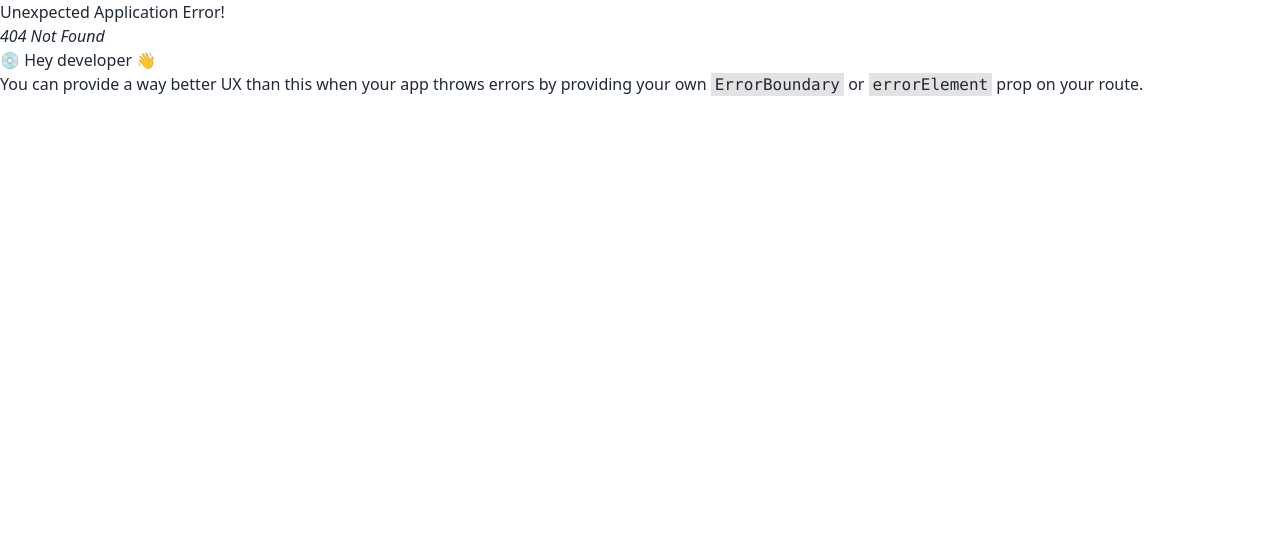
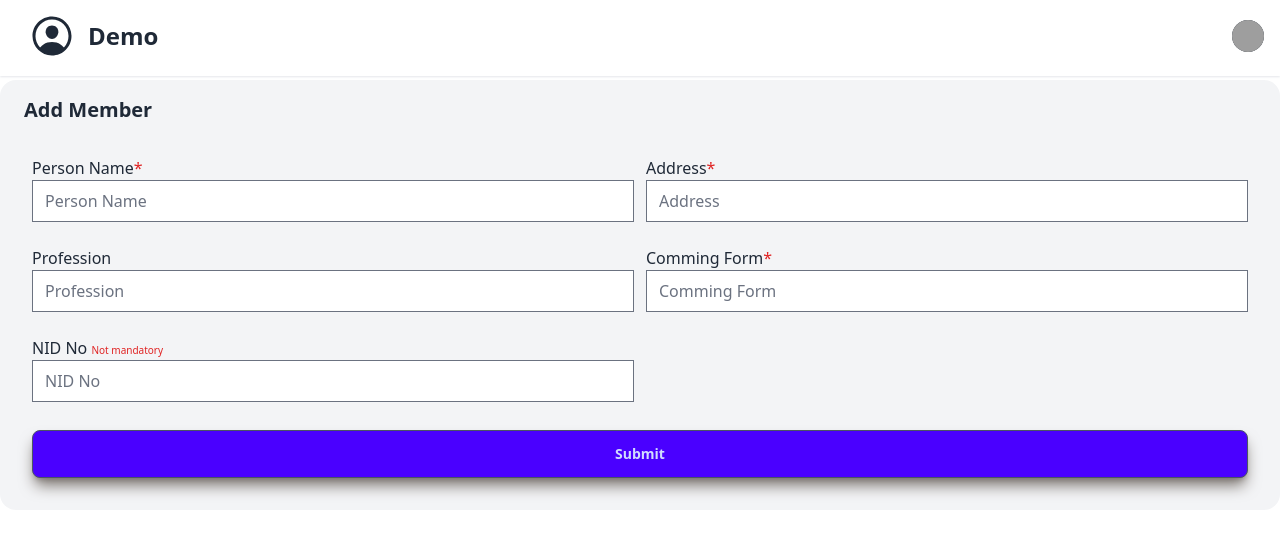
Before and after one commit to mdnasimnirob/mess-management-front-end, a React (Vite) app: page /addMember in a window 1280 px wide. Before the commit this address had no page. Shown: the top 542 px of the page. Built offline with nearby package versions, Linux system fonts and the light colour scheme; grey boxes are pictures that could not be loaded.

Commit message:
add member

```diff
--- a/package.json
+++ b/package.json
@@ -15,6 +15,7 @@
     "match-sorter": "^8.0.0",
     "react": "^19.0.0",
     "react-dom": "^19.0.0",
+    "react-hook-form": "^7.54.2",
     "react-icons": "^5.5.0",
     "react-router-dom": "^7.1.5",
     "sort-by": "^1.2.0"
--- a/src/component/Sidebar.jsx
+++ b/src/component/Sidebar.jsx
@@ -5,7 +5,7 @@ const Sidebar = () => {
 
 
         <div>
-            <div className="fixed top-0 left-0 z-40 w-64 h-screen p-4 overflow-y-auto transition-transform translate-x- bg-white dark:bg-gray-800">
+            <div className=" fixed top-20 left-0  z-40 w-64 h-screen p-4 overflow-y-auto transition-transform translate-x- bg-white dark:bg-gray-800">
                 <h5 id="drawer-navigation-label" className="text-base font-semibold text-gray-500 uppercase dark:text-gray-400">Menu</h5>
                 <button type="button" className="text-gray-400 bg-transparent hover:bg-gray-200 hover:text-gray-900 rounded-lg text-sm p-1.5 absolute top-2.5 end-2.5 inline-flex items-center dark:hover:bg-gray-600 dark:hover:text-white">
                     <svg className="w-5 h-5" fill="currentColor" viewBox="0 0 20 20" xmlns="http://www.w3.org/2000/svg"><path fillRule="evenodd" d="M4.293 4.293a1 1 0 011.414 0L10 8.586l4.293-4.293a1 1 0 111.414 1.414L11.414 10l4.293 4.293a1 1 0 01-1.414 1.414L10 11.414l-4.293 4.293a1 1 0 01-1.414-1.414L8.586 10 4.293 5.707a1 1 0 010-1.414z" clipRule="evenodd"></path></svg>
@@ -13,18 +13,7 @@ const Sidebar = () => {
                 </button>
                 <div className="py-4 overflow-y-auto">
                     <ul className="space-y-2 font-medium">
-                        <li>
 
-
-                            <span className="ms-3">Dashboard</span>
-
-                        </li>
-                        <li>
-
-                            <span className="flex-1 ms-3 whitespace-nowrap">Kanban</span>
-                            <span className="inline-flex items-center justify-center px-2 ms-3 text-sm font-medium text-gray-800 bg-gray-100 rounded-full dark:bg-gray-700 dark:text-gray-300">Pro</span>
-
-                        </li>
                         <li>
                             <a href="#" className="flex items-center p-2 text-gray-900 rounded-lg dark:text-white hover:bg-gray-100 dark:hover:bg-gray-700 group">
                                 <svg className="shrink-0 w-5 h-5 text-gray-500 transition duration-75 dark:text-gray-400 group-hover:text-gray-900 dark:group-hover:text-white" aria-hidden="true" xmlns="http://www.w3.org/2000/svg" fill="currentColor" viewBox="0 0 20 20">
--- a/src/component/TopNavbar.jsx
+++ b/src/component/TopNavbar.jsx
@@ -2,8 +2,9 @@
 import { useEffect, useRef, useState } from "react";
 import { BsPersonFillAdd } from "react-icons/bs";
 import { IoCloseSharp, IoPersonCircleOutline } from "react-icons/io5";
+import { MdOutlineSoupKitchen } from "react-icons/md";
 
-import { RiHome4Fill, RiMenu2Line } from "react-icons/ri";
+import { RiHome4Fill, RiMenu2Line, RiMoneyDollarBoxFill } from "react-icons/ri";
 import { NavLink } from "react-router-dom";
 
 
@@ -34,27 +35,27 @@ const TopNavbar = () => {
     return (
 
 
-        <nav className=" visible lg:hidden md:hidden bg-white border-gray-200 dark:bg-gray-900">
-            <div className="fixed z-40 w-full h-13 bg-white shadow-sm  shadow-gray-200 -translate-y-1 max-w-screen-xl flex flex-wrap items-center justify-between mx-auto p-4">
-                <a className="flex items-center space-x-3 rtl:space-x-reverse">
-                    <button onClick={handleToggleMenu} className=" bg-gray-100 p-2 px-3  ">
+        <nav className="  bg-white border-gray-200 dark:bg-gray-900">
+            <div className=" fixed z-40 w-full h-13 bg-white shadow-sm  shadow-gray-200 -translate-y-1  max-w-screen-xl flex flex-wrap items-center justify-between mx-auto p-4">
+                <div className="flex items-center space-x-3 rtl:space-x-reverse">
+                    <button onClick={handleToggleMenu} className=" bg-gray-100 p-2 px-3 visible lg:hidden md:hidden  ">
                         <RiMenu2Line className="text-3xl text-black hover:text-blue-600" />
                     </button>
                     <NavLink to='/profile'>
                         <IoPersonCircleOutline className="text-5xl" />
                     </NavLink>
                     <span className="self-center text-2xl font-semibold whitespace-nowrap dark:text-white">Demo</span>
-                </a>
-                <div className="flex items-center md:order-2 space-x-3 md:space-x-0 rtl:space-x-reverse">
+                </div>
+                <div className="">
                     <button type="button" className="flex text-sm bg-gray-800 rounded-full md:me-0 focus:ring-4 focus:ring-gray-300 dark:focus:ring-gray-600" id="user-menu-button" aria-expanded="false" data-dropdown-toggle="user-dropdown" data-dropdown-placement="bottom">
                         <span className="sr-only">Open user menu</span>
-                        {/* <img className="w-8 h-8 rounded-full" src="/docs/images/people/profile-picture-3.jpg" alt="user photo" /> */}
+                        <img className="w-8 h-8 rounded-full" src="/docs/images/people/profile-picture-3.jpg" alt="user photo" />
                     </button>
 
                 </div>
 
             </div>
-            <div ref={menuRef} className={`fixed top-0 left-0 z-40 w-[275px] h-screen p-4 overflow-y-auto transition-transform ${open ? 'translate-x-0' : '-translate-x-80 '} bg-white dark:bg-gray-800`}>
+            <div ref={menuRef} className={`fixed top-0 left-0 z-40 w-[250px] h-screen p-4 overflow-y-auto transition-transform ${open ? 'translate-x-0' : '-translate-x-80 '} bg-white dark:bg-gray-800`}>
                 <div className="shadow-[rgba(0,0,15,0.5)_0px_2px_0px_0px] shadow-gray-100 bg-white">
                     <img className="w-12 ms-2" src="/src/assets/logo (2).png" alt="" />
                     <h5 id="drawer-navigation-label" className="text-xl text-transparent bg-gradient-to-r bg-clip-text  from-fuchsia-500 to-cyan-500 font-semibold text-gray-900  dark:text-gray-400 p-2">Mess Management</h5>
@@ -66,7 +67,7 @@ const TopNavbar = () => {
                 <div className="py-4 overflow-y-auto">
                     <ul className="space-y-2 font-medium">
                         <li className="flex p- items-center">
-                            <NavLink to='/home' onClick={() => { (setOpen(false)) }} className={`flex p-2 items-center hover:bg-gray-100 w-full`}>
+                            <NavLink to='/dashboard' onClick={() => { (setOpen(false)) }} className={`flex p-2 items-center hover:bg-gray-100 w-full`}>
                                 <RiHome4Fill className=" text-xl text-gray-600" />
                                 <span className="ms-3">Home</span>
                             </NavLink>
@@ -83,19 +84,17 @@ const TopNavbar = () => {
                             <NavLink to='/addMember' onClick={() => { (setOpen(false)) }} className="flex items-center p-2 text-gray-900 rounded-lg dark:text-white hover:bg-gray-100 dark:hover:bg-gray-700 group">
                                 <BsPersonFillAdd className=" text-xl text-gray-600" />
                                 <span className="flex-1 ms-3 whitespace-nowrap">Add Mess Member</span>
-                                <span className="inline-flex items-center justify-center w-3 h-3 p-3 ms-3 text-sm font-medium text-blue-800 bg-blue-100 rounded-full dark:bg-blue-900 dark:text-blue-300">3</span>
+                                {/* <span className="inline-flex items-center justify-center w-3 h-3 p-3 ms-3 text-sm font-medium text-blue-800 bg-blue-100 rounded-full dark:bg-blue-900 dark:text-blue-300">3</span> */}
                             </NavLink>
                         </li>
                         <li>
-                            <NavLink to='/addDeposit' onClick={() => { (setOpen(false)) }} className="flex items-center p-2 text-gray-900 rounded-lg dark:text-white hover:bg-gray-100 dark:hover:bg-gray-700 group">
-                                <svg className="shrink-0 w-5 h-5 text-gray-500 transition duration-75 dark:text-gray-400 group-hover:text-gray-900 dark:group-hover:text-white" aria-hidden="true" xmlns="http://www.w3.org/2000/svg" fill="currentColor" viewBox="0 0 20 18">
-                                    <path d="M14 2a3.963 3.963 0 0 0-1.4.267 6.439 6.439 0 0 1-1.331 6.638A4 4 0 1 0 14 2Zm1 9h-1.264A6.957 6.957 0 0 1 15 15v2a2.97 2.97 0 0 1-.184 1H19a1 1 0 0 0 1-1v-1a5.006 5.006 0 0 0-5-5ZM6.5 9a4.5 4.5 0 1 0 0-9 4.5 4.5 0 0 0 0 9ZM8 10H5a5.006 5.006 0 0 0-5 5v2a1 1 0 0 0 1 1h11a1 1 0 0 0 1-1v-2a5.006 5.006 0 0 0-5-5Z" />
-                                </svg>
-                                <span className="flex-1 ms-3 whitespace-nowrap">Add Money Deposit</span>
+                            <NavLink to='/addDeposit' onClick={() => { (setOpen(false)) }} className="flex items-center p-2 text-gray-900 rounded-lg  dark:text-white hover:bg-gray-100 dark:hover:bg-gray-700 group">
+                                <RiMoneyDollarBoxFill className=" text-xl text-gray-600" />
+                                <span className="flex-1 ms-3 whitespace-nowrap dark:text-white">Add Money Deposit</span>
                             </NavLink>
                         </li>
                         <li>
-                            <NavLink to='/mealRequest' className="flex items-center p-2 text-gray-900 rounded-lg dark:text-white hover:bg-gray-100 dark:hover:bg-gray-700 group">
+                            <NavLink to='/mealRequest' onClick={() => { (setOpen(false)) }} className="flex items-center p-2 text-gray-900 rounded-lg dark:text-white hover:bg-gray-100 dark:hover:bg-gray-700 group">
                                 <svg className="shrink-0 w-5 h-5 text-gray-500 transition duration-75 dark:text-gray-400 group-hover:text-gray-900 dark:group-hover:text-white" aria-hidden="true" xmlns="http://www.w3.org/2000/svg" fill="currentColor" viewBox="0 0 18 20">
                                     <path d="M17 5.923A1 1 0 0 0 16 5h-3V4a4 4 0 1 0-8 0v1H2a1 1 0 0 0-1 .923L.086 17.846A2 2 0 0 0 2.08 20h13.84a2 2 0 0 0 1.994-2.153L17 5.923ZM7 9a1 1 0 0 1-2 0V7h2v2Zm0-5a2 2 0 1 1 4 0v1H7V4Zm6 5a1 1 0 1 1-2 0V7h2v2Z" />
                                 </svg>
@@ -103,15 +102,13 @@ const TopNavbar = () => {
                             </NavLink>
                         </li>
                         <li>
-                            <NavLink to='/addMeal' className="flex items-center p-2 text-gray-900 rounded-lg dark:text-white hover:bg-gray-100 dark:hover:bg-gray-700 group">
-                                <svg className="shrink-0 w-5 h-5 text-gray-500 transition duration-75 dark:text-gray-400 group-hover:text-gray-900 dark:group-hover:text-white" aria-hidden="true" xmlns="http://www.w3.org/2000/svg" fill="currentColor" viewBox="0 0 18 20">
-                                    <path d="M17 5.923A1 1 0 0 0 16 5h-3V4a4 4 0 1 0-8 0v1H2a1 1 0 0 0-1 .923L.086 17.846A2 2 0 0 0 2.08 20h13.84a2 2 0 0 0 1.994-2.153L17 5.923ZM7 9a1 1 0 0 1-2 0V7h2v2Zm0-5a2 2 0 1 1 4 0v1H7V4Zm6 5a1 1 0 1 1-2 0V7h2v2Z" />
-                                </svg>
+                            <NavLink to='/addMeal' onClick={() => { (setOpen(false)) }} className="flex items-center p-2 text-gray-900 rounded-lg dark:text-white hover:bg-gray-100 dark:hover:bg-gray-700 group">
+                                <MdOutlineSoupKitchen className=" text-xl text-gray-600" />
                                 <span className="flex-1 ms-3 whitespace-nowrap">Add Meal</span>
                             </NavLink>
                         </li>
                         <li>
-                            <NavLink to='/addCost' className="flex items-center p-2 text-gray-900 rounded-lg dark:text-white hover:bg-gray-100 dark:hover:bg-gray-700 group">
+                            <NavLink onClick={() => { (setOpen(false)) }} to='/addCost' className="flex items-center p-2 text-gray-900 rounded-lg dark:text-white hover:bg-gray-100 dark:hover:bg-gray-700 group">
                                 <svg className="shrink-0 w-5 h-5 text-gray-500 transition duration-75 dark:text-gray-400 group-hover:text-gray-900 dark:group-hover:text-white" aria-hidden="true" xmlns="http://www.w3.org/2000/svg" fill="currentColor" viewBox="0 0 18 20">
                                     <path d="M17 5.923A1 1 0 0 0 16 5h-3V4a4 4 0 1 0-8 0v1H2a1 1 0 0 0-1 .923L.086 17.846A2 2 0 0 0 2.08 20h13.84a2 2 0 0 0 1.994-2.153L17 5.923ZM7 9a1 1 0 0 1-2 0V7h2v2Zm0-5a2 2 0 1 1 4 0v1H7V4Zm6 5a1 1 0 1 1-2 0V7h2v2Z" />
                                 </svg>
@@ -119,7 +116,7 @@ const TopNavbar = () => {
                             </NavLink>
                         </li>
                         <li>
-                            <NavLink to='/allMember' className="flex items-center p-2 text-gray-900 rounded-lg dark:text-white hover:bg-gray-100 dark:hover:bg-gray-700 group">
+                            <NavLink to='/allMember' onClick={() => { (setOpen(false)) }} className="flex items-center p-2 text-gray-900 rounded-lg dark:text-white hover:bg-gray-100 dark:hover:bg-gray-700 group">
                                 <svg className="shrink-0 w-5 h-5 text-gray-500 transition duration-75 dark:text-gray-400 group-hover:text-gray-900 dark:group-hover:text-white" aria-hidden="true" xmlns="http://www.w3.org/2000/svg" fill="currentColor" viewBox="0 0 18 20">
                                     <path d="M17 5.923A1 1 0 0 0 16 5h-3V4a4 4 0 1 0-8 0v1H2a1 1 0 0 0-1 .923L.086 17.846A2 2 0 0 0 2.08 20h13.84a2 2 0 0 0 1.994-2.153L17 5.923ZM7 9a1 1 0 0 1-2 0V7h2v2Zm0-5a2 2 0 1 1 4 0v1H7V4Zm6 5a1 1 0 1 1-2 0V7h2v2Z" />
                                 </svg>
@@ -127,7 +124,7 @@ const TopNavbar = () => {
                             </NavLink>
                         </li>
                         <li>
-                            <NavLink to='/add' className="flex items-center p-2 text-gray-900 rounded-lg dark:text-white hover:bg-gray-100 dark:hover:bg-gray-700 group">
+                            <NavLink onClick={() => { (setOpen(false)) }} to='/changeManager' className="flex items-center p-2 text-gray-900 rounded-lg dark:text-white hover:bg-gray-100 dark:hover:bg-gray-700 group">
                                 <svg className="shrink-0 w-5 h-5 text-gray-500 transition duration-75 dark:text-gray-400 group-hover:text-gray-900 dark:group-hover:text-white" aria-hidden="true" xmlns="http://www.w3.org/2000/svg" fill="currentColor" viewBox="0 0 18 20">
                                     <path d="M17 5.923A1 1 0 0 0 16 5h-3V4a4 4 0 1 0-8 0v1H2a1 1 0 0 0-1 .923L.086 17.846A2 2 0 0 0 2.08 20h13.84a2 2 0 0 0 1.994-2.153L17 5.923ZM7 9a1 1 0 0 1-2 0V7h2v2Zm0-5a2 2 0 1 1 4 0v1H7V4Zm6 5a1 1 0 1 1-2 0V7h2v2Z" />
                                 </svg>
@@ -135,7 +132,7 @@ const TopNavbar = () => {
                             </NavLink>
                         </li>
                         <li>
-                            <NavLink to='/' className="flex items-center p-2 text-gray-900 rounded-lg dark:text-white hover:bg-gray-100 dark:hover:bg-gray-700 group">
+                            <NavLink onClick={() => { (setOpen(false)) }} to='/' className="flex items-center p-2 text-gray-900 rounded-lg dark:text-white hover:bg-gray-100 dark:hover:bg-gray-700 group">
                                 <svg className="shrink-0 w-5 h-5 text-gray-500 transition duration-75 dark:text-gray-400 group-hover:text-gray-900 dark:group-hover:text-white" aria-hidden="true" xmlns="http://www.w3.org/2000/svg" fill="none" viewBox="0 0 18 16">
                                     <path stroke="currentColor" strokeLinecap="round" strokeLinejoin="round" strokeWidth="2" d="M1 8h11m0 0L8 4m4 4-4 4m4-11h3a2 2 0 0 1 2 2v10a2 2 0 0 1-2 2h-3" />
                                 </svg>
@@ -143,14 +140,14 @@ const TopNavbar = () => {
                             </NavLink>
                         </li>
                         <li>
-                            <a href="#" className="flex items-center p-2 text-gray-900 rounded-lg dark:text-white hover:bg-gray-100 dark:hover:bg-gray-700 group">
+                            <NavLink onClick={() => { (setOpen(false)) }} to='/' className="flex items-center p-2 text-gray-900 rounded-lg dark:text-white hover:bg-gray-100 dark:hover:bg-gray-700 group">
                                 <svg className="shrink-0 w-5 h-5 text-gray-500 transition duration-75 dark:text-gray-400 group-hover:text-gray-900 dark:group-hover:text-white" aria-hidden="true" xmlns="http://www.w3.org/2000/svg" fill="currentColor" viewBox="0 0 20 20">
                                     <path d="M5 5V.13a2.96 2.96 0 0 0-1.293.749L.879 3.707A2.96 2.96 0 0 0 .13 5H5Z" />
                                     <path d="M6.737 11.061a2.961 2.961 0 0 1 .81-1.515l6.117-6.116A4.839 4.839 0 0 1 16 2.141V2a1.97 1.97 0 0 0-1.933-2H7v5a2 2 0 0 1-2 2H0v11a1.969 1.969 0 0 0 1.933 2h12.134A1.97 1.97 0 0 0 16 18v-3.093l-1.546 1.546c-.413.413-.94.695-1.513.81l-3.4.679a2.947 2.947 0 0 1-1.85-.227 2.96 2.96 0 0 1-1.635-3.257l.681-3.397Z" />
                                     <path d="M8.961 16a.93.93 0 0 0 .189-.019l3.4-.679a.961.961 0 0 0 .49-.263l6.118-6.117a2.884 2.884 0 0 0-4.079-4.078l-6.117 6.117a.96.96 0 0 0-.263.491l-.679 3.4A.961.961 0 0 0 8.961 16Zm7.477-9.8a.958.958 0 0 1 .68-.281.961.961 0 0 1 .682 1.644l-.315.315-1.36-1.36.313-.318Zm-5.911 5.911 4.236-4.236 1.359 1.359-4.236 4.237-1.7.339.341-1.699Z" />
                                 </svg>
                                 <span className="flex-1 ms-3 whitespace-nowrap">Sign Up</span>
-                            </a>
+                            </NavLink>
                         </li>
                     </ul>
                 </div>
--- a/src/layout/MainLayout.jsx
+++ b/src/layout/MainLayout.jsx
@@ -6,13 +6,17 @@ import Sidebar from "../component/Sidebar";
 
 
 
+
 const MainLayout = () => {
 
     return (
-        <div>
+        <div className="container mx-auto">
             <TopNavbar />
-            {/* <Sidebar /> */}
-            <Outlet />
+
+            <div className=" pt-20  px-4 md:px-0 lg:px-0" >
+                {/* <Sidebar /> */}
+                <Outlet />
+            </div>
             <Navbar />
             {/* <MainContent></MainContent> */}
 
--- /dev/null
+++ b/src/pages/AddMember.jsx
@@ -0,0 +1,106 @@
+import { useForm } from "react-hook-form";
+const AddMember = () => {
+    const { register, handleSubmit } = useForm();
+
+    const onSubmit = (data) => {
+        console.log(data);
+    };
+    return (
+        <div className="card mb-4 bg-gray-100">
+            <div className="card-header d-flex justify-content-between align-items-center">
+                <h5 className="mb-0 font-semibold pt-4 px-6 text-xl">Add Member</h5>
+            </div>
+            <div className="card-body">
+                <form onSubmit={handleSubmit(onSubmit)}>
+                    <div className="grid grid-cols-1 lg:grid-cols-2 gap-3 ">
+
+                        <div className="">
+                            <div className="mb-3">
+                                <label className="form-label" htmlFor="basic-default-fullname">
+                                    Person Name
+                                    <span className="text-red-600">*</span>
+                                </label>
+                                <input
+                                    {...register("name", { required: true })}
+                                    name="name"
+                                    type="text"
+                                    className="form-control w-full"
+                                    id="basic-default-fullname"
+                                    placeholder="Person Name"
+
+                                />
+                            </div>
+                        </div>
+                        <div className="col-lg-6">
+                            <div className="mb-3">
+                                <label className="form-label" htmlFor="basic-default-fullname">
+                                    Address
+                                    <span className="text-red-600">*</span>
+                                </label>
+                                <input
+                                    {...register("address", { required: false })}
+                                    name="address"
+                                    type="text"
+                                    className="form-control w-full"
+                                    id="basic-default-fullname"
+                                    placeholder="Address"
+                                />
+                            </div>
+                        </div>
+                        <div className="">
+                            <div className="mb-3">
+                                <label className="form-label" htmlFor="basic-default-fullname">
+                                    Profession
+                                </label>
+                                <input
+                                    {...register("profession", { required: false })}
+                                    name="profession"
+                                    type="text"
+                                    className="form-control w-full"
+                                    id="basic-default-fullname"
+                                    placeholder="Profession"
+                                />
+                            </div>
+                        </div>
+                        <div className="col-lg-6">
+                            <div className="mb-3">
+                                <label className="form-label" htmlFor="basic-default-fullname">
+                                    Comming Form
+                                    <span className="text-red-600">*</span>
+                                </label>
+                                <input
+                                    {...register("comming_form", { required: false })}
+                                    name="comming_form"
+                                    type="text"
+                                    className="form-control w-full"
+                                    id="basic-default-fullname"
+                                    placeholder="Comming Form"
+                                />
+                            </div>
+                        </div>
+                        <div className="col-lg-4">
+                            <div className="mb-3">
+                                <label className="form-label" htmlFor="basic-default-fullname">
+                                    NID No <span className="text-[10px] text-red-600">Not mandatory</span>
+                                </label>
+                                <input
+                                    {...register("nid_no", { required: false })}
+                                    name="nid_no"
+                                    type="text"
+                                    className="form-control w-full "
+                                    id="basic-default-fullname"
+                                    placeholder="NID No"
+                                />
+                            </div>
+                        </div>
+                    </div>
+                    <div>
+                        <input type="submit" className="btn btn-primary mt-4 w-full shadow-lg shadow-stone-500 border-gray-600 p-2" />
+                    </div>
+                </form>
+            </div>
+        </div>
+    );
+};
+
+export default AddMember;
```
Also changed, not shown: src/routes/Router.jsx (+9 -0 lines), 1 other file (tests, documents, lock files or other folders).
